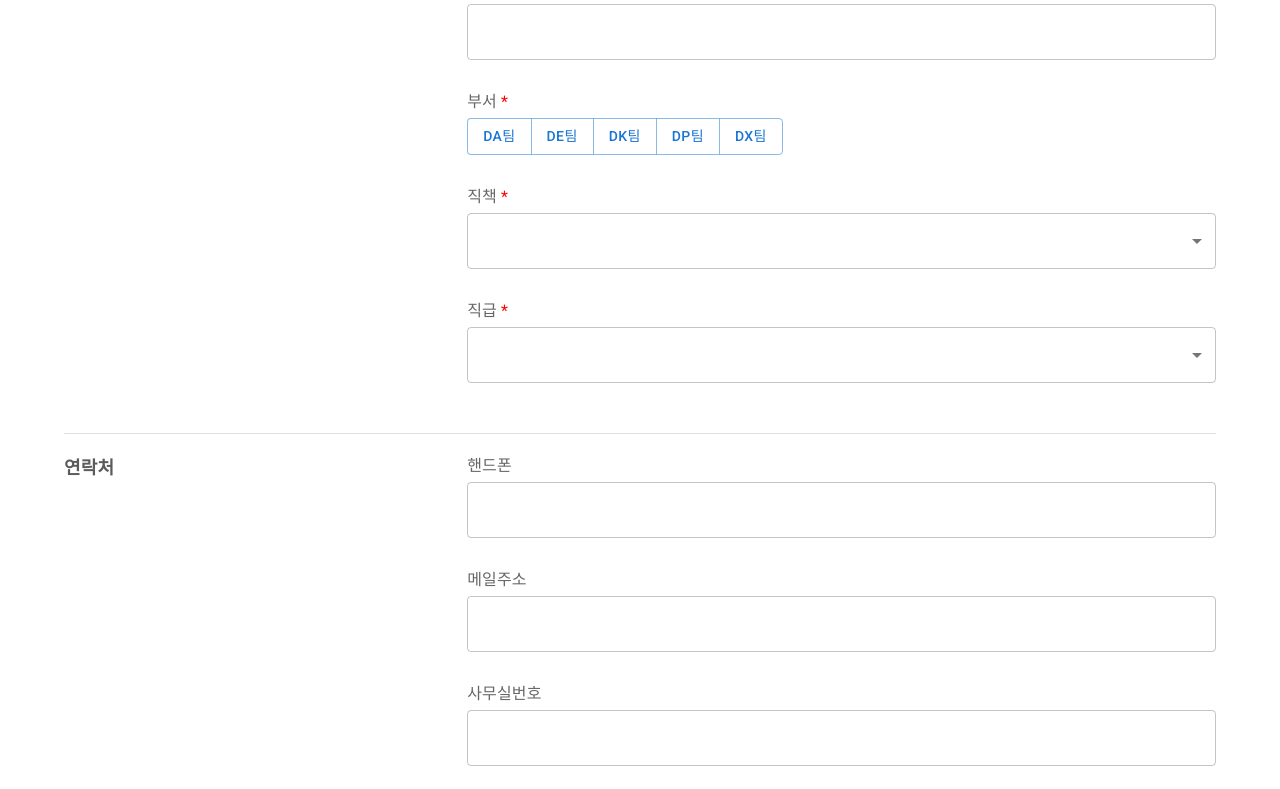
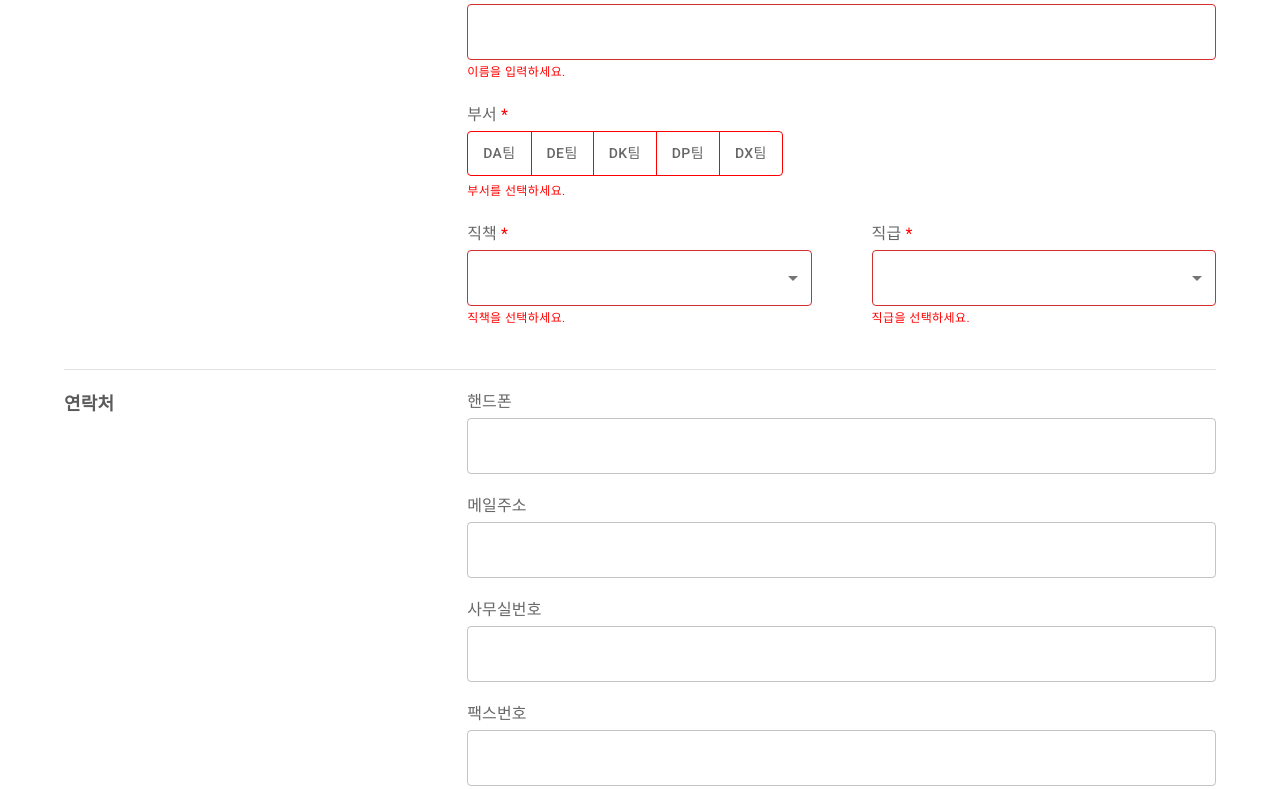
Before and after one commit to happyKale/member-manage-site, a React (Create React App) app in the folder front/: page /add in a window 1280 px wide. Shown: the part 311-1100 px from the top of the page. Built offline with nearby package versions, Linux system fonts and the light colour scheme.

Commit message:
Feat: 등록화면 필수입력사항 validation 추가해서 입력되지 않은 경우 경고문 출력

```diff
--- a/front/src/screens/Add/AddScreen.js
+++ b/front/src/screens/Add/AddScreen.js
@@ -13,6 +13,8 @@ import {
   Typography,
   Stack,
   Divider,
+  FormHelperText,
+  Box,
 } from "@mui/material";
 import ArrowBackIosIcon from "@mui/icons-material/ArrowBackIos";
 
@@ -40,7 +42,7 @@ const POSITIONLIST = [
   "미래위원회 의장",
 ]; //직책
 
-const MARGINBOTTOM = "30px";
+const MARGINBOTTOM = "20px";
 
 function AddScreen() {
   const dispatch = useDispatch();
@@ -51,6 +53,13 @@ function AddScreen() {
     })
     .sort()
     .pop();
+  const [teamButtonActive, setTeamButtonActive] = useState({
+    DA팀: false,
+    DE팀: false,
+    DK팀: false,
+    DP팀: false,
+    DX팀: false,
+  });
   const [inputMemberInfo, setInputMemberInfo] = useState({
     id: lastId + 1,
     name: "",
@@ -83,6 +92,16 @@ function AddScreen() {
         });
       }
     }
+    if (e.target.name === "team") {
+      const init = {
+        DA팀: false,
+        DE팀: false,
+        DK팀: false,
+        DP팀: false,
+        DX팀: false,
+      };
+      setTeamButtonActive({ ...init, [e.target.value]: true });
+    }
   };
 
   const handleSubmit = async () => {
@@ -92,25 +111,6 @@ function AddScreen() {
       await dispatch(add(inputMemberInfo));
       dispatch(modify({ type: "confirm", openStatus: true }));
     }
-  };
-
-  const InputText = ({ label, required, name, value }) => {
-    return (
-      <>
-        <InputLabel style={{ margin: "0 0 5px 0" }}>
-          {label}
-          {required ? <span style={{ color: "red" }}>*</span> : ""}
-        </InputLabel>
-        <TextField
-          fullWidth
-          required={required}
-          value={value}
-          name={name}
-          style={{ marginBottom: MARGINBOTTOM }}
-          onChange={handleChange}
-        />
-      </>
-    );
   };
 
   return (
@@ -146,30 +146,166 @@ function AddScreen() {
             필수입력사항
           </Typography>
           <Stack style={{ width: "65%" }}>
-            <InputText
-              label={"이름"}
-              required
+            <Box style={{ marginBottom: `${MARGINBOTTOM}` }}>
+              <InputLabel style={{ margin: "0 0 5px 0" }}>
+                이름<span style={{ color: "red" }}>*</span>
+              </InputLabel>
+              <TextField
+                fullWidth
+                error={requiredInputCheck.name ? false : true}
+                id="input-name"
+                aria-describedby="input-name-helper-text"
+                value={inputMemberInfo.name}
                 name={"name"}
-              value={inputMemberInfo.name}
+                onChange={handleChange}
               />
+              <Box style={{ height: "20px", marginTop: "3px" }}>
+                {!requiredInputCheck.name && (
+                  <FormHelperText
+                    id="input-name-helper-text"
+                    style={{ color: "red", height: "20px" }}
+                  >
+                    이름을 입력하세요.
+                  </FormHelperText>
+                )}
+              </Box>
+            </Box>
+            <Box style={{ marginBottom: `${MARGINBOTTOM}` }}>
               <InputLabel style={{ margin: "0 0 5px 0" }}>
                 부서 <span style={{ color: "red" }}>*</span>
               </InputLabel>
-            <ButtonGroup style={{ marginBottom: MARGINBOTTOM }}>
-              <Button>DA팀</Button>
-              <Button>DE팀</Button>
-              <Button>DK팀</Button>
-              <Button>DP팀</Button>
-              <Button>DX팀</Button>
+              <ButtonGroup
+                style={{
+                  marginBottom: "3px",
+                  height: "45px",
+                }}
+                id="input-team"
+                aria-describedby="input-team-helper-text"
+              >
+                <Button
+                  onClick={handleChange}
+                  name="team"
+                  value="DA팀"
+                  style={{
+                    backgroundColor: teamButtonActive.DA팀
+                      ? "#1976d2"
+                      : "white",
+                    color: teamButtonActive.DA팀
+                      ? "white"
+                      : requiredInputCheck.team
+                      ? "#1976d2"
+                      : "rgba(0,0,0,0.6)",
+                    border: requiredInputCheck.team
+                      ? "1px solid #1976d2"
+                      : "1px solid red",
+                  }}
+                >
+                  DA팀
+                </Button>
+                <Button
+                  onClick={handleChange}
+                  name="team"
+                  value="DE팀"
+                  style={{
+                    backgroundColor: teamButtonActive.DE팀
+                      ? "#1976d2"
+                      : "white",
+                    color: teamButtonActive.DE팀
+                      ? "white"
+                      : requiredInputCheck.team
+                      ? "#1976d2"
+                      : "rgba(0,0,0,0.6)",
+                    border: requiredInputCheck.team
+                      ? "1px solid #1976d2"
+                      : "1px solid red",
+                  }}
+                >
+                  DE팀
+                </Button>
+                <Button
+                  onClick={handleChange}
+                  name="team"
+                  value="DK팀"
+                  style={{
+                    backgroundColor: teamButtonActive.DK팀
+                      ? "#1976d2"
+                      : "white",
+                    color: teamButtonActive.DK팀
+                      ? "white"
+                      : requiredInputCheck.team
+                      ? "#1976d2"
+                      : "rgba(0,0,0,0.6)",
+                    border: requiredInputCheck.team
+                      ? "1px solid #1976d2"
+                      : "1px solid red",
+                  }}
+                >
+                  DK팀
+                </Button>
+                <Button
+                  onClick={handleChange}
+                  name="team"
+                  value="DP팀"
+                  style={{
+                    backgroundColor: teamButtonActive.DP팀
+                      ? "#1976d2"
+                      : "white",
+                    color: teamButtonActive.DP팀
+                      ? "white"
+                      : requiredInputCheck.team
+                      ? "#1976d2"
+                      : "rgba(0,0,0,0.6)",
+                    border: requiredInputCheck.team
+                      ? "1px solid #1976d2"
+                      : "1px solid red",
+                  }}
+                >
+                  DP팀
+                </Button>
+                <Button
+                  onClick={handleChange}
+                  name="team"
+                  value="DX팀"
+                  style={{
+                    backgroundColor: teamButtonActive.DX팀
+                      ? "#1976d2"
+                      : "white",
+                    color: teamButtonActive.DX팀
+                      ? "white"
+                      : requiredInputCheck.team
+                      ? "#1976d2"
+                      : "rgba(0,0,0,0.6)",
+                    border: requiredInputCheck.team
+                      ? "1px solid #1976d2"
+                      : "1px solid red",
+                  }}
+                >
+                  DX팀
+                </Button>
               </ButtonGroup>
+              <Box style={{ height: "20px", marginTop: "3px" }}>
+                {!requiredInputCheck.team && (
+                  <FormHelperText
+                    id="input-team-helper-text"
+                    style={{ color: "red", height: "20px" }}
+                  >
+                    부서를 선택하세요.
+                  </FormHelperText>
+                )}
+              </Box>
+            </Box>
+            <Stack direction={"row"} justifyContent={"space-between"}>
+              <Box style={{ width: "46%", marginBottom: `${MARGINBOTTOM}` }}>
                 <InputLabel style={{ margin: "0 0 5px 0" }}>
                   직책 <span style={{ color: "red" }}>*</span>
                 </InputLabel>
                 <Select
                   fullWidth
+                  error={requiredInputCheck.position ? false : true}
+                  id="input-position"
                   name="position"
+                  aria-describedby="input-position-helper-text"
                   value={inputMemberInfo.position}
-              style={{ marginBottom: MARGINBOTTOM }}
                   onChange={handleChange}
                 >
                   {POSITIONLIST.map((position, idx) => {
@@ -180,14 +316,28 @@ function AddScreen() {
                     );
                   })}
                 </Select>
+                <Box style={{ height: "20px", marginTop: "3px" }}>
+                  {!requiredInputCheck.position && (
+                    <FormHelperText
+                      id="input-position-helper-text"
+                      style={{ color: "red", height: "20px" }}
+                    >
+                      직책을 선택하세요.
+                    </FormHelperText>
+                  )}
+                </Box>
+              </Box>
+              <Box style={{ width: "46%", marginBottom: `${MARGINBOTTOM}` }}>
                 <InputLabel style={{ margin: "0 0 5px 0" }}>
                   직급 <span style={{ color: "red" }}>*</span>
                 </InputLabel>
                 <Select
                   fullWidth
+                  error={requiredInputCheck.rank ? false : true}
+                  id="input-rank"
                   name="rank"
+                  aria-describedby="input-rank-helper-text"
                   value={inputMemberInfo.rank}
-              style={{ marginBottom: MARGINBOTTOM }}
                   onChange={handleChange}
                 >
                   {RANKLIST.map((rank, idx) => {
@@ -198,6 +348,18 @@ function AddScreen() {
                     );
                   })}
                 </Select>
+                <Box style={{ height: "20px", marginTop: "3px" }}>
+                  {!requiredInputCheck.rank && (
+                    <FormHelperText
+                      id="input-rank-helper-text"
+                      style={{ color: "red", height: "20px" }}
+                    >
+                      직급을 선택하세요.
+                    </FormHelperText>
+                  )}
+                </Box>
+              </Box>
+            </Stack>
           </Stack>
         </Stack>
         <Stack direction={"row"} margin={"20px 0"}>
@@ -212,25 +374,37 @@ function AddScreen() {
             연락처
           </Typography>
           <Stack style={{ width: "65%" }}>
-            <InputText
-              label={"핸드폰"}
+            <InputLabel style={{ margin: "0 0 5px 0" }}>핸드폰</InputLabel>
+            <TextField
+              fullWidth
+              value={inputMemberInfo.phone}
               name={"phone"}
-              value={inputMemberInfo.phone}
+              style={{ marginBottom: MARGINBOTTOM }}
+              onChange={handleChange}
             />
-            <InputText
-              label={"메일주소"}
+            <InputLabel style={{ margin: "0 0 5px 0" }}>메일주소</InputLabel>
+            <TextField
+              fullWidth
+              value={inputMemberInfo.email}
               name={"email"}
-              value={inputMemberInfo.email}
+              style={{ marginBottom: MARGINBOTTOM }}
+              onChange={handleChange}
             />
-            <InputText
-              label={"사무실번호"}
+            <InputLabel style={{ margin: "0 0 5px 0" }}>사무실번호</InputLabel>
+            <TextField
+              fullWidth
+              value={inputMemberInfo.officeNum}
               name={"officeNum"}
-              value={inputMemberInfo.officeNum}
+              style={{ marginBottom: MARGINBOTTOM }}
+              onChange={handleChange}
             />
-            <InputText
-              label={"팩스번호"}
+            <InputLabel style={{ margin: "0 0 5px 0" }}>팩스번호</InputLabel>
+            <TextField
+              fullWidth
+              value={inputMemberInfo.faxNum}
               name={"faxNum"}
-              value={inputMemberInfo.faxNum}
+              style={{ marginBottom: MARGINBOTTOM }}
+              onChange={handleChange}
             />
           </Stack>
         </Stack>
@@ -245,16 +419,25 @@ function AddScreen() {
           >
             기타사항
           </Typography>
-          <Stack>
-            <InputText
-              label={"생년월일"}
+          <Stack style={{ width: "65%" }}>
+            <InputLabel style={{ margin: "0 0 5px 0" }}>생년월일</InputLabel>
+            <TextField
+              fullWidth
+              type={"date"}
+              value={inputMemberInfo.birth}
               name={"birth"}
-              value={inputMemberInfo.birth}
+              style={{ marginBottom: MARGINBOTTOM }}
+              onChange={handleChange}
             />
-            <InputText
-              label={"담당업무"}
+            <InputLabel style={{ margin: "0 0 5px 0" }}>담당업무</InputLabel>
+            <TextField
+              fullWidth
+              multiline
+              rows={5}
+              value={inputMemberInfo.task}
               name={"task"}
-              value={inputMemberInfo.task}
+              style={{ marginBottom: MARGINBOTTOM }}
+              onChange={handleChange}
             />
           </Stack>
         </Stack>
```
Lines whose indentation alone changed are shown as unchanged.
